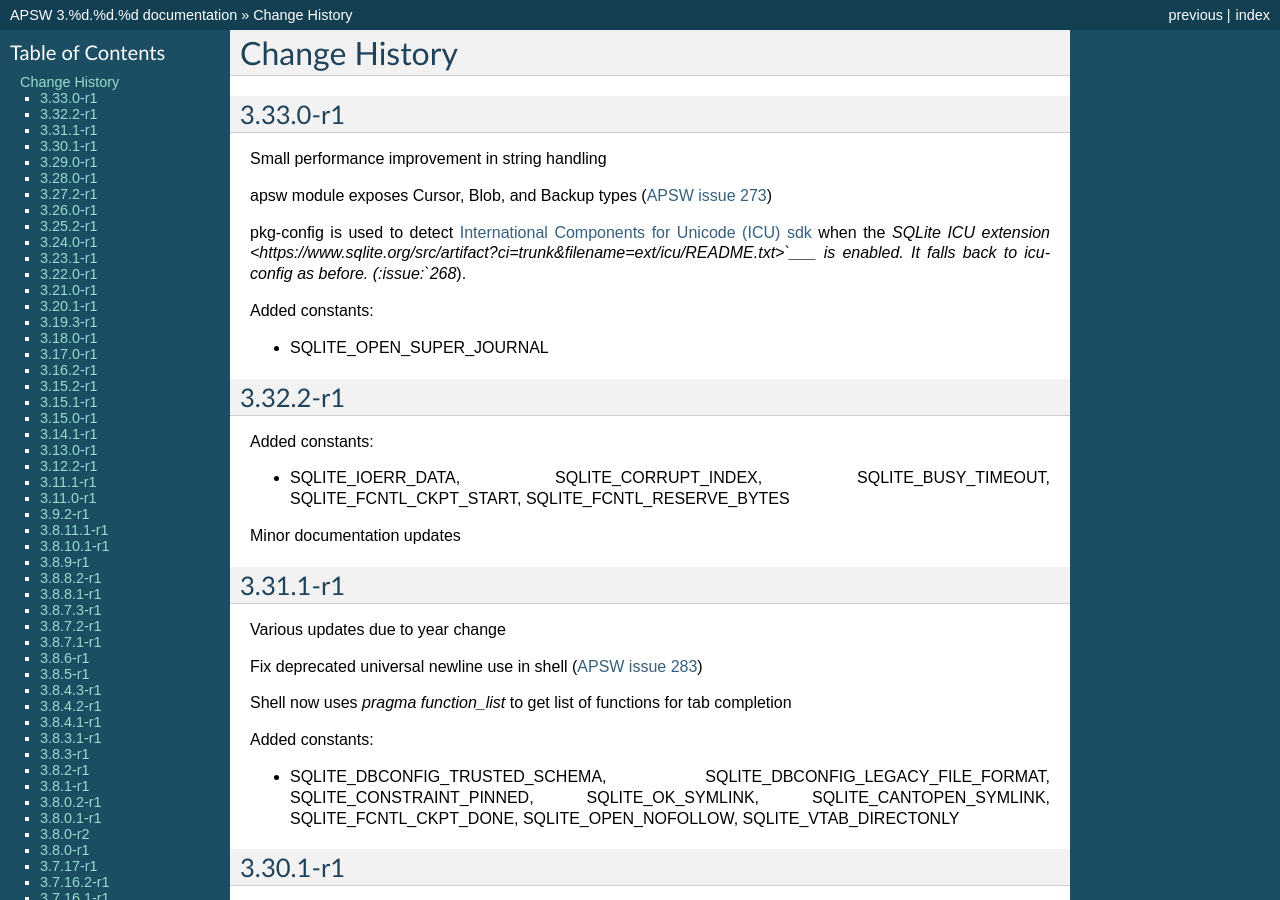
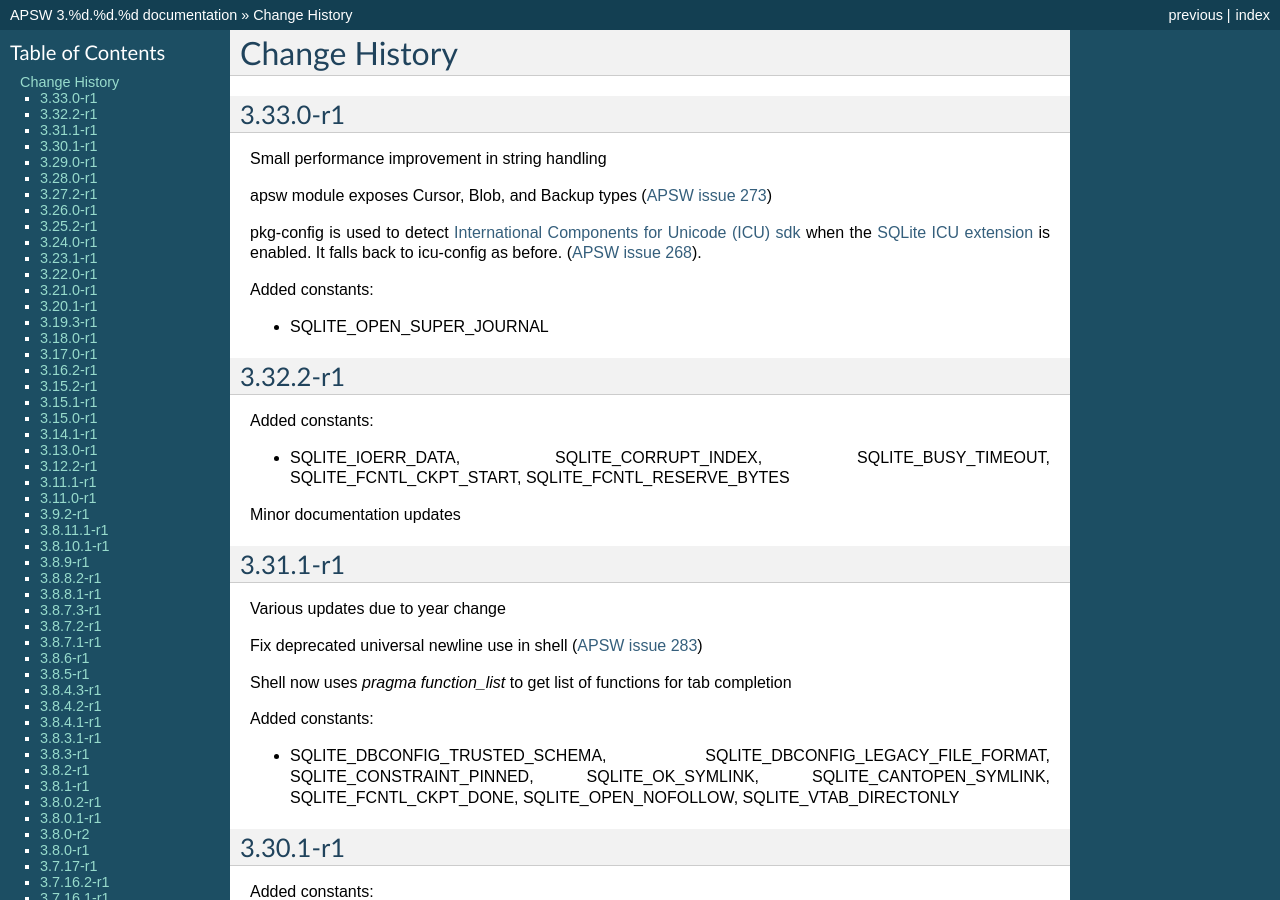
Before and after one commit to rogerbinns/apsw, a Sphinx documentation site: the page built from doc/changes.rst, in a window 1280 px wide and 900 px high. Built offline with Sphinx 7.4.7, drawn with Linux system fonts in a browser that asks for light colours; pages that are not in the unit, such as notebooks, are missing from menus; the version number is read from the project's files by our own code.

Commit message:
Fix too many underscores doc typo

```diff
--- a/doc/changes.rst
+++ b/doc/changes.rst
@@ -11,7 +11,7 @@
 
 pkg-config is used to detect `International Components for Unicode (ICU) sdk
 <http://userguide.icu-project.org/howtouseicu>`__ when the `SQLite ICU extension
-<https://www.sqlite.org/src/artifact?ci=trunk&filename=ext/icu/README.txt>`___ is
+<https://www.sqlite.org/src/artifact?ci=trunk&filename=ext/icu/README.txt>`__ is
 enabled.  It falls back to icu-config as before. (:issue:`268`).
 
 Added constants:
```
